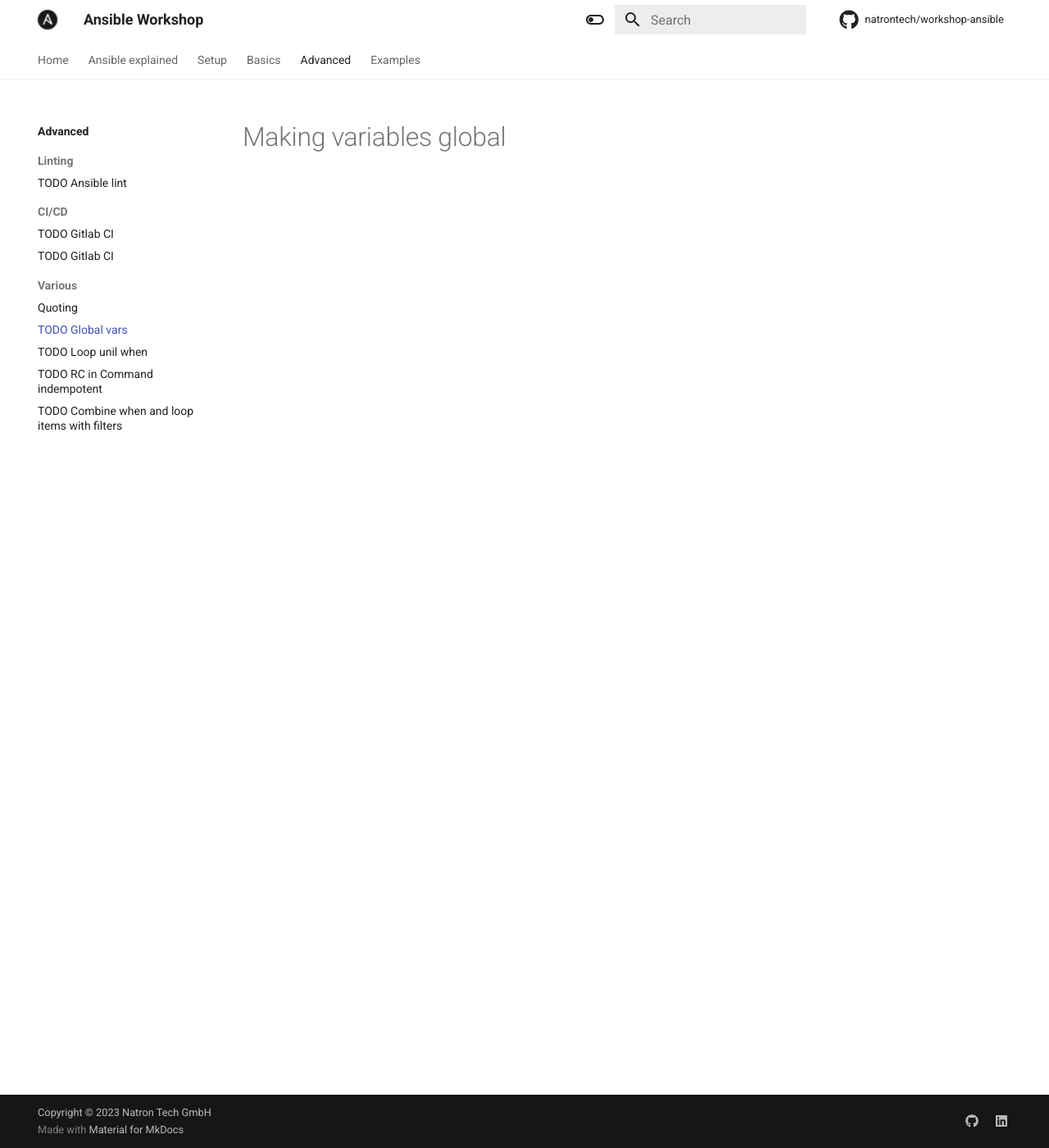
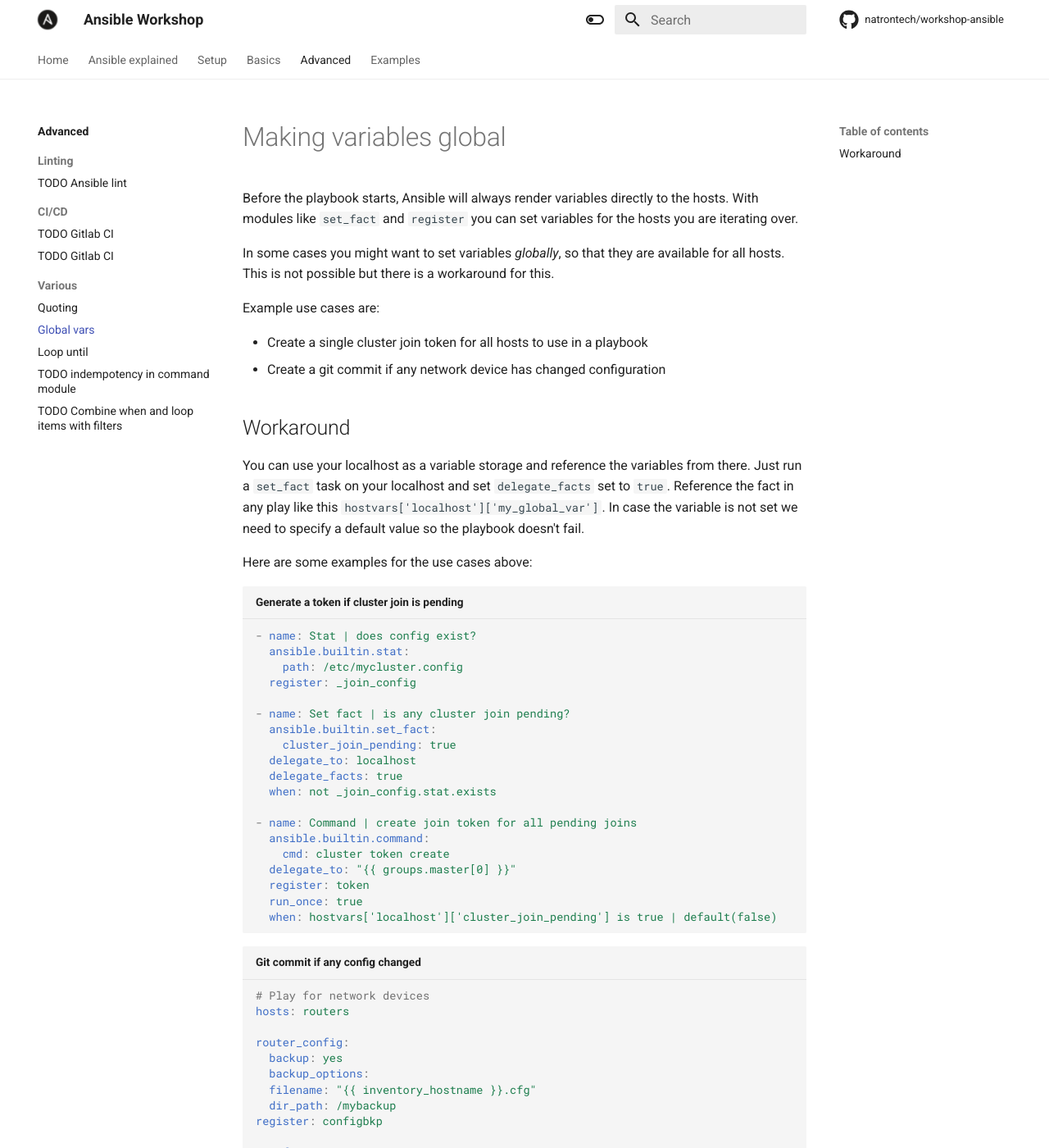
Before and after one commit to natrontech/workshop-ansible, an MkDocs documentation site: the page built from docs/advanced/various/global-vars.md, in a window 1280 px wide and 1400 px high. Shown: the whole window at 82% size. Built offline with MkDocs 1.6.1 and Material for MkDocs 9.7.7, drawn with Linux system fonts in a browser that asks for light colours; comment, search, counter and statistics services are not loaded; some of the changed text lies outside the part shown.

Commit message:
more sections and content :rocket:
Signed-off-by: Sven Gerber <github@gerber.uno>

````diff
--- a/docs/advanced/various/global-vars.md
+++ b/docs/advanced/various/global-vars.md
@@ -1 +1,71 @@
 # Making variables global
+Before the playbook starts, Ansible will always render variables directly to the hosts.
+With modules like `set_fact` and `register` you can set variables for the hosts you are iterating over.
+
+In some cases you might want to set variables *globally*, so that they are available for all hosts.
+This is not possible but there is a workaround for this.
+
+Example use cases are:
+
+- Create a single cluster join token for all hosts to use in a playbook
+- Create a git commit if any network device has changed configuration
+
+## Workaround
+You can use your localhost as a variable storage and reference the variables from there.
+Just run a `set_fact` task on your localhost and set `delegate_facts` set to `true`.
+Reference the fact in any play like this `hostvars['localhost']['my_global_var']`. In case the variable is not set we need to specify a default value so the playbook doesn't fail.
+
+Here are some examples for the use cases above:
+
+```yaml title="Generate a token if cluster join is pending"
+- name: Stat | does config exist?
+  ansible.builtin.stat:
+    path: /etc/mycluster.config
+  register: _join_config
+
+- name: Set fact | is any cluster join pending?
+  ansible.builtin.set_fact:
+    cluster_join_pending: true
+  delegate_to: localhost
+  delegate_facts: true
+  when: not _join_config.stat.exists
+
+- name: Command | create join token for all pending joins
+  ansible.builtin.command:
+    cmd: cluster token create
+  delegate_to: "{{ groups.master[0] }}"
+  register: token
+  run_once: true
+  when: hostvars['localhost']['cluster_join_pending'] is true | default(false)
+```
+
+```yaml title="Git commit if any config changed"
+# Play for network devices
+hosts: routers
+
+router_config:
+  backup: yes
+  backup_options:
+  filename: "{{ inventory_hostname }}.cfg"
+  dir_path: /mybackup
+register: configbkp
+
+set_fact:
+ configchange: true
+delegate_to: localhost
+delegate_facts: true
+when: configbkp.changed
+
+#Next play for localhost
+hosts: localhost
+gather_facts: true # required to keep fact from play above
+
+shell:
+  chdir: /data/ansible/cisco/backup
+  cmd: "git add ."
+when: configchange | default(false)
+
+shell:
+  cmd: git commit -m "Ansible backup"
+when: configchange | default(false)
+```
--- a/mkdocs.yaml
+++ b/mkdocs.yaml
@@ -50,6 +50,7 @@
       - Recap: basics/tasks/recap.md
       - Tags: basics/tasks/tags.md
       - Delegate: basics/tasks/delegate.md
+      - TODO Check diff: basics/tasks/check-diff.md
     - Control flow:
       - Conditionals: basics/control-flow/contitionals.md
       - Loop: basics/control-flow/loop.md
@@ -71,9 +72,9 @@
       - TODO Ansible Runner: advanced/ci-cd/gitlab-ci.md
     - Various:
       - Quoting: advanced/various/quoting.md
-      - TODO Global vars: advanced/various/global-vars.md
-      - TODO Loop unil when: advanced/various/loop-until-when.md
-      - TODO RC in Command indempotent: advanced/various/rc-in-command.md
+      - Global vars: advanced/various/global-vars.md
+      - Loop until: advanced/various/loop-until.md
+      - TODO indempotency in command module: advanced/various/rc-in-command.md
       - TODO Combine when and loop items with filters: advanced/various/combine-when-loop.md
   - Examples:
     - examples/index.md
````
Also changed, not shown: docs/advanced/various/loop-until.md (added, +32 -0 lines), docs/advanced/various/rc-in-command.md (added, +1 -0 lines), docs/advanced/various/loop-until-when.md (deleted).
